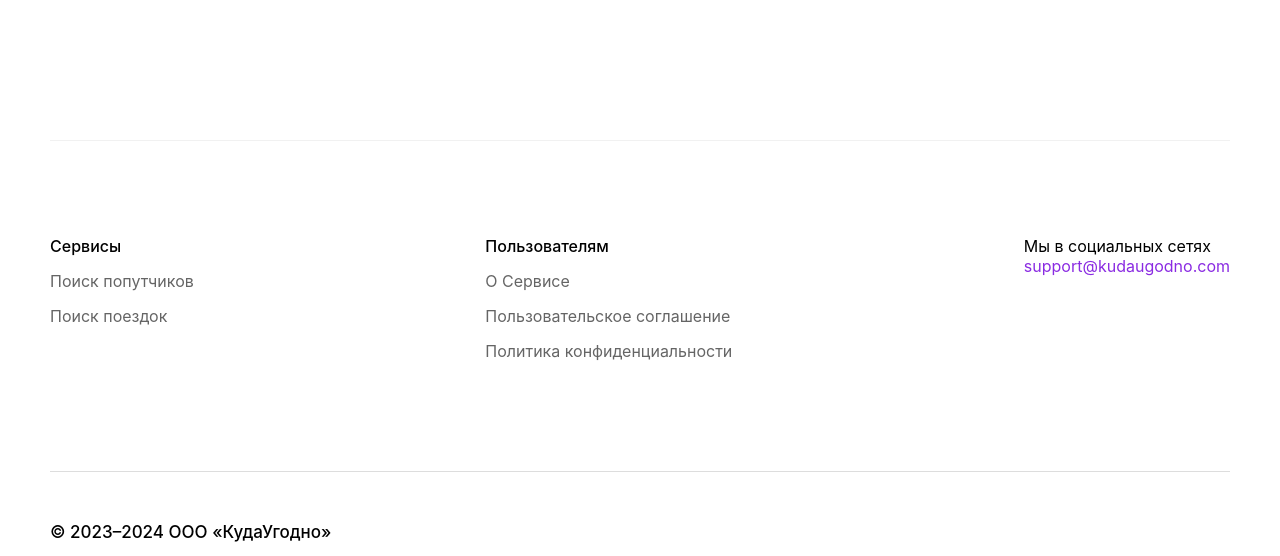
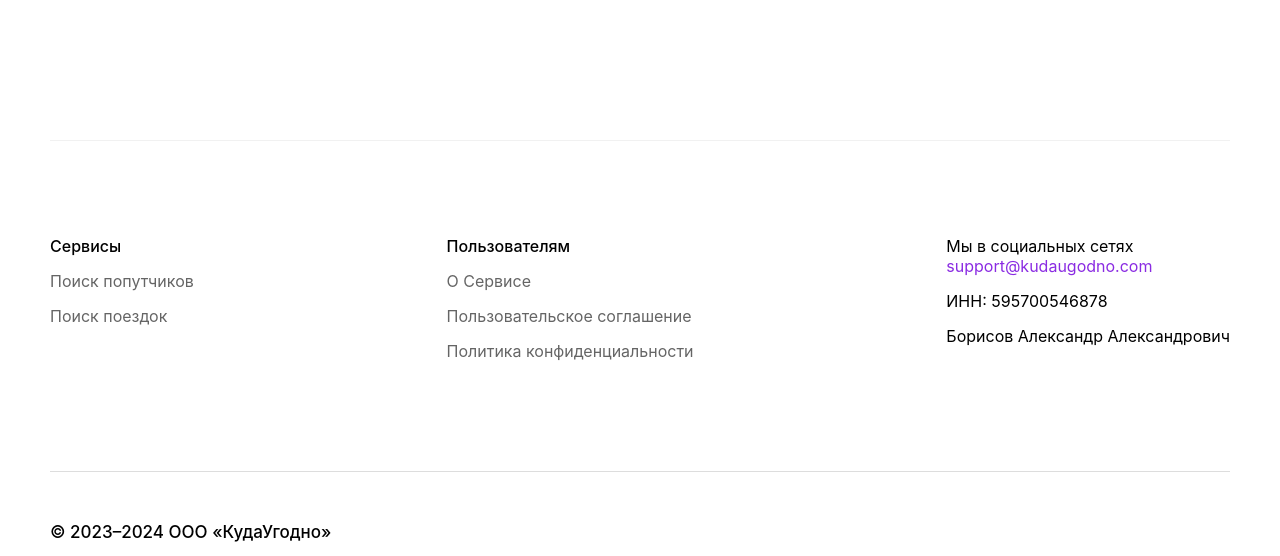
Before and after one commit to ThomasBoich/travel_api_drf, a Django app: template templates/index.html in a window 1280 px wide. Shown: the part 2204-2760 px from the top of the page. Run offline with Django 5.2, Linux system fonts and the light colour scheme; the template is opened without the code that fills it, so the values that code supplies are empty; some libraries are stand-ins or nearby versions.

Commit message:
Добавил Контактную Информацию В Футер

```diff
--- a/templates/footer.html
+++ b/templates/footer.html
@@ -20,6 +20,8 @@
         <ul>
           <span>Мы в социальных сетях</span>
           <li style="color: #00c7bb;color: blueviolet;">support@kudaugodno.com</li>
+          <li>ИНН: 595700546878</li>
+          <li>Борисов Александр Александрович</li>
         </ul>
       </div>
       <div class="footer-copiryght-layout">
```
